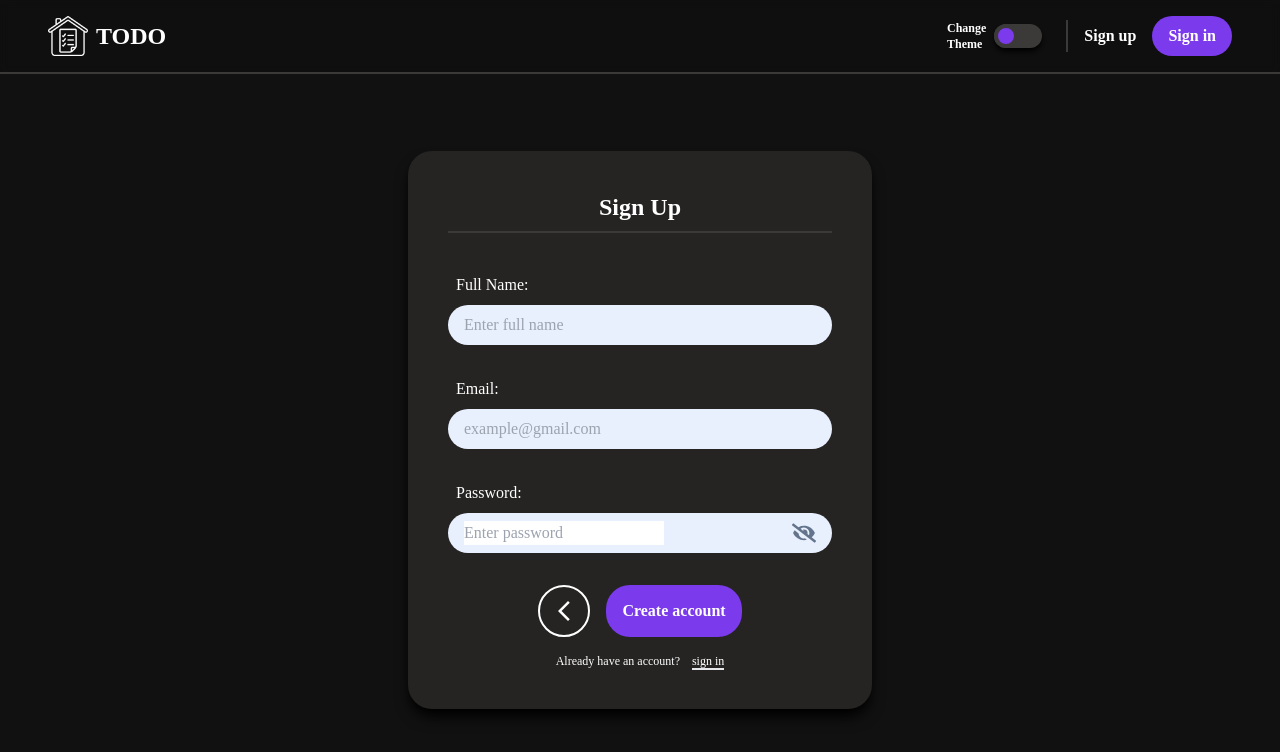
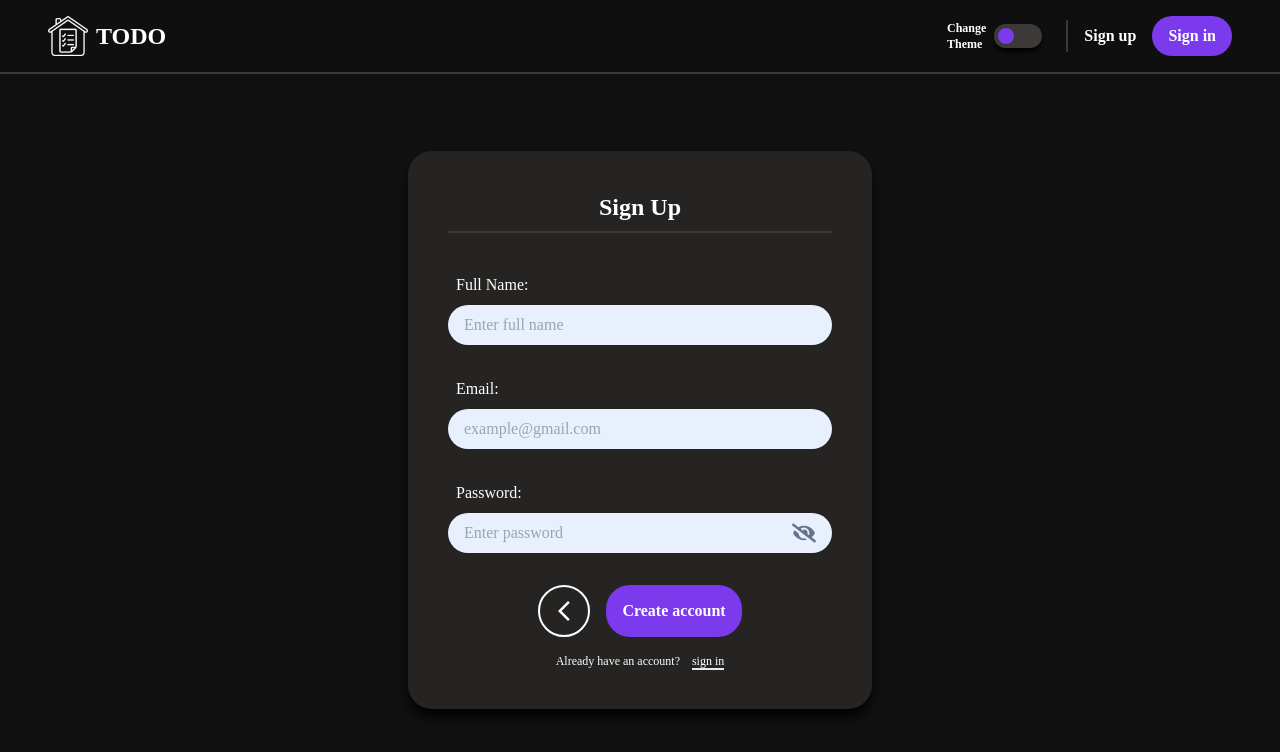
Before and after one commit to Yasir284/TODO-APP-CRUD-FRONTEND, a React (Create React App) app: page /signUp in a window 1280 px wide. Shown: the top 752 px of the page. Built offline with nearby package versions, Linux system fonts and the light colour scheme; no server answers.

Commit message:
change in ui

```diff
--- a/src/components/SignUp.js
+++ b/src/components/SignUp.js
@@ -111,7 +111,7 @@ function SignUp() {
               type={showPass ? "text" : "password"}
               name="password"
               placeholder="Enter password"
-              className="bg-white text-black"
+              className="bg-[#e8f0fe] text-black"
             />
             {showPass ? (
               <FaEye
```
